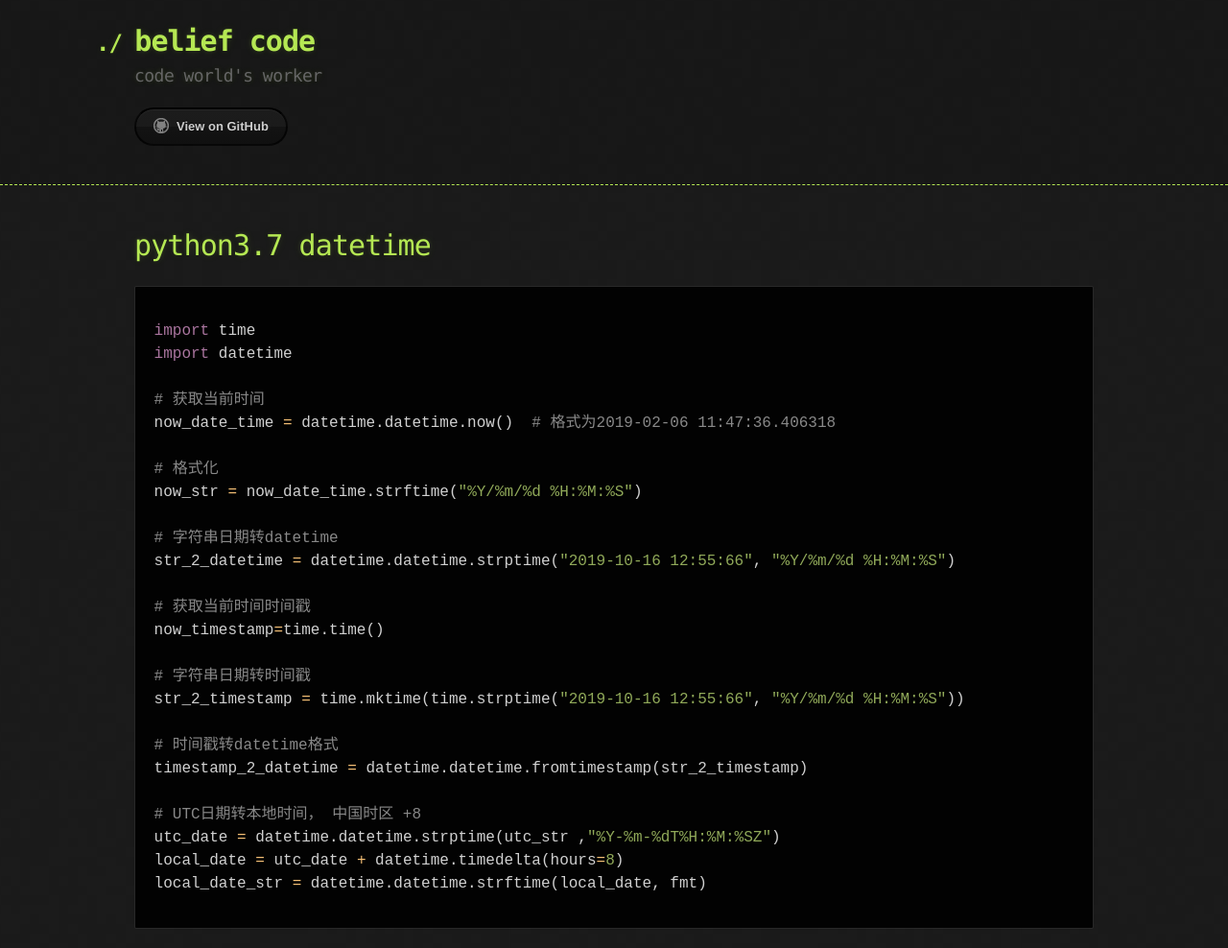
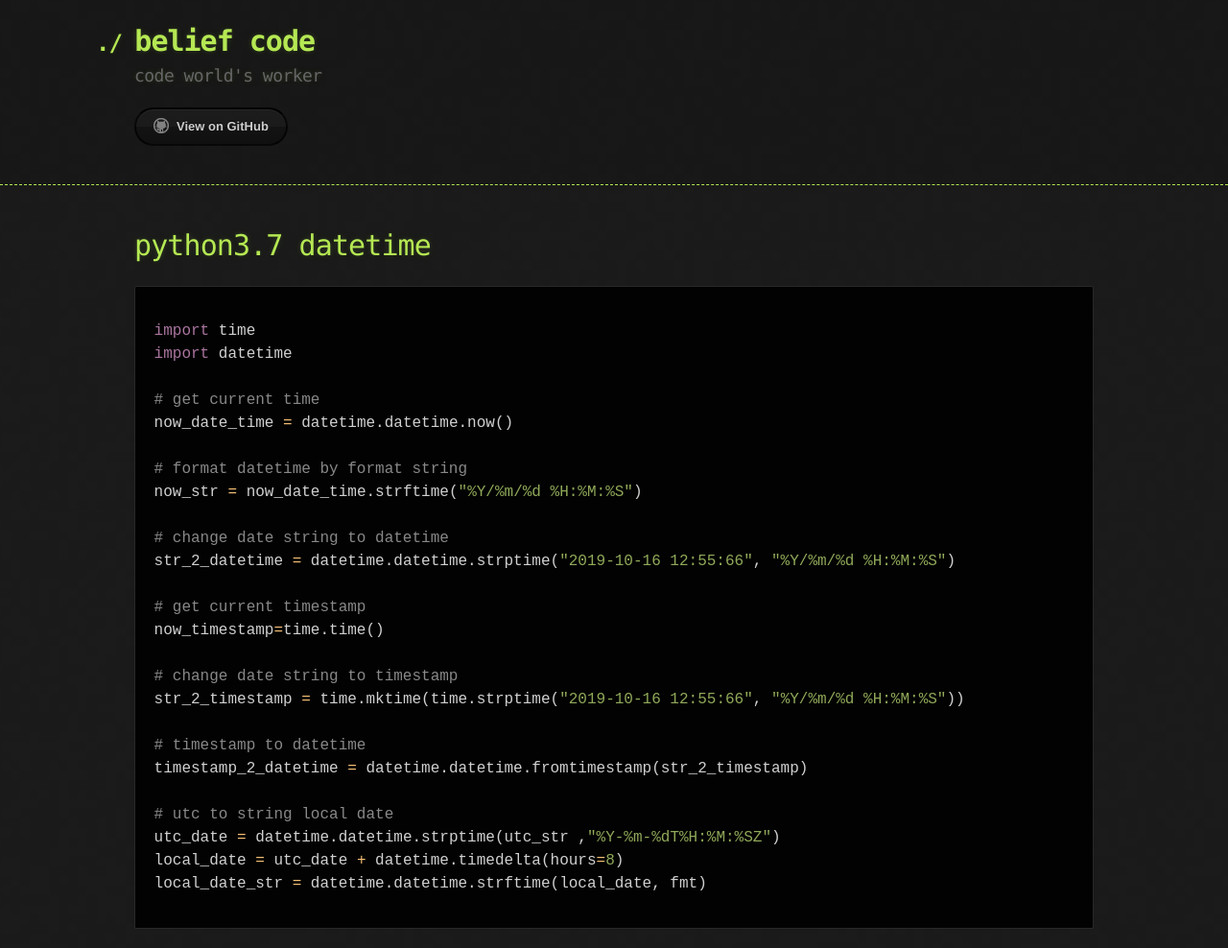
Before and after one commit to belief001/belief001.github.io, a Jekyll site: the page built from index.md, in a window 1280 px wide. Shown: the whole page at 96% size. Built offline with Jekyll 4.4.1, drawn with Linux system fonts in a browser that asks for light colours; our own code applies the rules of GitHub Pages for plain Markdown files.

Commit message:
Update index.md

```diff
--- a/index.md
+++ b/index.md
@@ -10,25 +10,25 @@ layout: default
  import time
  import datetime
 
- # 获取当前时间
- now_date_time = datetime.datetime.now()  # 格式为2019-02-06 11:47:36.406318
+ # get current time
+ now_date_time = datetime.datetime.now()
 
- # 格式化
+ # format datetime by format string
  now_str = now_date_time.strftime("%Y/%m/%d %H:%M:%S")
 
- # 字符串日期转datetime
+ # change date string to datetime
  str_2_datetime = datetime.datetime.strptime("2019-10-16 12:55:66", "%Y/%m/%d %H:%M:%S")
 
- # 获取当前时间时间戳
+ # get current timestamp
  now_timestamp=time.time()
 
- # 字符串日期转时间戳
+ # change date string to timestamp
  str_2_timestamp = time.mktime(time.strptime("2019-10-16 12:55:66", "%Y/%m/%d %H:%M:%S"))
 
- # 时间戳转datetime格式
+ # timestamp to datetime
  timestamp_2_datetime = datetime.datetime.fromtimestamp(str_2_timestamp)
 
- # UTC日期转本地时间， 中国时区 +8
+ # utc to string local date
  utc_date = datetime.datetime.strptime(utc_str ,"%Y-%m-%dT%H:%M:%SZ")
  local_date = utc_date + datetime.timedelta(hours=8)
  local_date_str = datetime.datetime.strftime(local_date, fmt)
```
